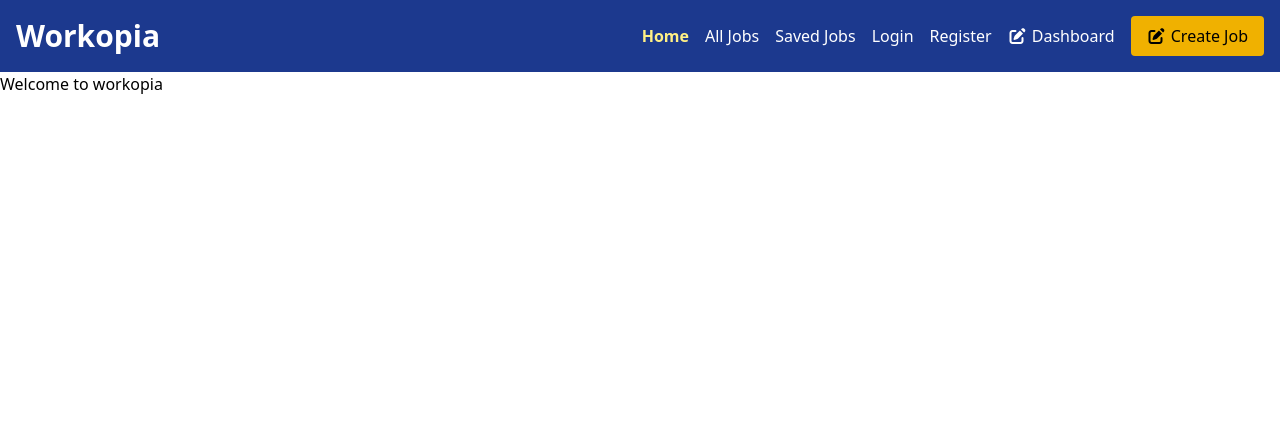
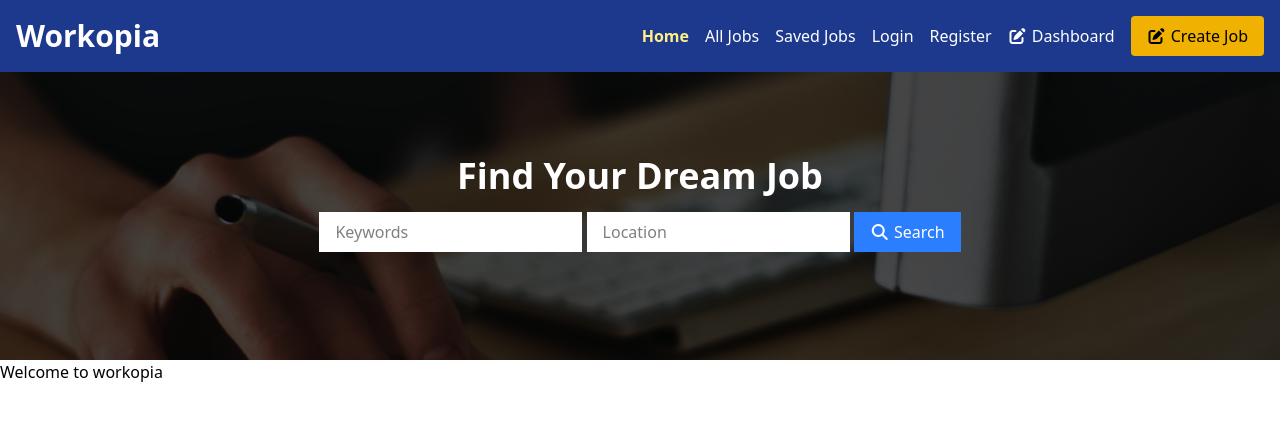
Before and after one commit to ammarsherifmohamed/Workopia-Laravel, a Laravel app: page / in a window 1280 px wide. Shown: the top 421 px of the page. Run offline with Laravel 12, Linux system fonts and the light colour scheme; style sheets or scripts are compiled from the project's sources.

Commit message:
Hero Component

```diff
--- /dev/null
+++ b/app/View/Components/Hero.php
@@ -0,0 +1,26 @@
+<?php
+
+namespace App\View\Components;
+
+use Closure;
+use Illuminate\Contracts\View\View;
+use Illuminate\View\Component;
+
+class Hero extends Component
+{
+    /**
+     * Create a new component instance.
+     */
+    public function __construct()
+    {
+        //
+    }
+
+    /**
+     * Get the view / contents that represent the component.
+     */
+    public function render(): View|Closure|string
+    {
+        return view('components.hero');
+    }
+}
--- /dev/null
+++ b/public/css/style.css
@@ -0,0 +1,13 @@
+.overlay {
+  position: absolute;
+  top: 0;
+  left: 0;
+  width: 100%;
+  height: 100%;
+  background-color: rgba(0, 0, 0, 0.7); /* Adjust opacity as needed */
+  z-index: 1;
+}
+
+.showcase {
+  background-image: url('../images/showcase.jpg');
+}
--- /dev/null
+++ b/resources/views/components/hero.blade.php
@@ -0,0 +1,17 @@
+
+
+<section class="showcase relative bg-cover bg-center bg-no-repeat h-72 flex items-center">
+    <div class="overlay"></div>
+    <div class="container mx-auto text-center z-10">
+        <h2 class="text-4xl text-white font-bold mb-4">Find Your Dream Job</h2>
+        <form class="mb-4 block mx-5 md:mx-auto">
+            <input type="text" name="keywords" placeholder="Keywords"
+                class="w-full md:w-auto mb-2 px-4 py-2 focus:outline-none bg-white" />
+            <input type="text" name="location" placeholder="Location"
+                class="w-full md:w-auto mb-2 px-4 py-2 focus:outline-none bg-white" />
+            <button class="w-full md:w-auto bg-blue-500 hover:bg-blue-600 text-white px-4 py-2 focus:outline-none">
+                <i class="fa fa-search"></i> Search
+            </button>
+        </form>
+    </div>
+</section>
--- a/resources/views/jobs/index.blade.php
+++ b/resources/views/jobs/index.blade.php
@@ -1,5 +1,3 @@
-<x-header />
-
 <x-layout>
 
     <x-slot name="title">{{ $title }}</x-slot>
--- a/resources/views/layout.blade.php
+++ b/resources/views/layout.blade.php
@@ -6,19 +6,26 @@
     <meta name="viewport" content="width=device-width, initial-scale=1.0">
     <meta http-equiv="X-UA-Compatible" content="ie=edge">
     <title>workopia | find jobs and titles</title>
+    <link rel="stylesheet" href="{{ asset('css/style.css') }}">
     <link rel="stylesheet" href="https://cdnjs.cloudflare.com/ajax/libs/font-awesome/7.3.1/css/all.min.css"
         integrity="sha512-QeR2VH+lsBE5LSAe1Q5EnTBbe7XTBubt8dG93Y7gidSgdMCr8nVqKcfKAMyN96SV8KDbZVTDXChatu5G2KQGzg=="
         crossorigin="anonymous" referrerpolicy="no-referrer">
     @vite('resources/css/app.css')
 
+
 </head>
 
 <body>
-    <h1>{{ $title }}</h1>
-    {{-- {{ $jobs }}
-        <h2>{{ $subtitle }}</h2> --}}
+    <x-header />
 
-        <script src="{{ asset("js/script.js") }}"></script>
+    @if (request()->is('/'))
+        <x-hero />
+    @endif
+
+    <main>
+        {{ $slot }}
+    </main>
+    <script src="{{ asset('js/script.js') }}"></script>
 </body>
 
 </html>
--- a/resources/views/pages/index.blade.php
+++ b/resources/views/pages/index.blade.php
@@ -1,6 +1,3 @@
-<x-header/>
-
 <x-layout>
-
-    <x-slot name="title">Welcome to workopia</x-slot>
+    <h1>Welcome to workopia</h1>
 </x-layout>
```
Also changed, not shown: resources/views/jobs/create.blade.php (+3 -9 lines), public/images/showcase.jpg (added).
